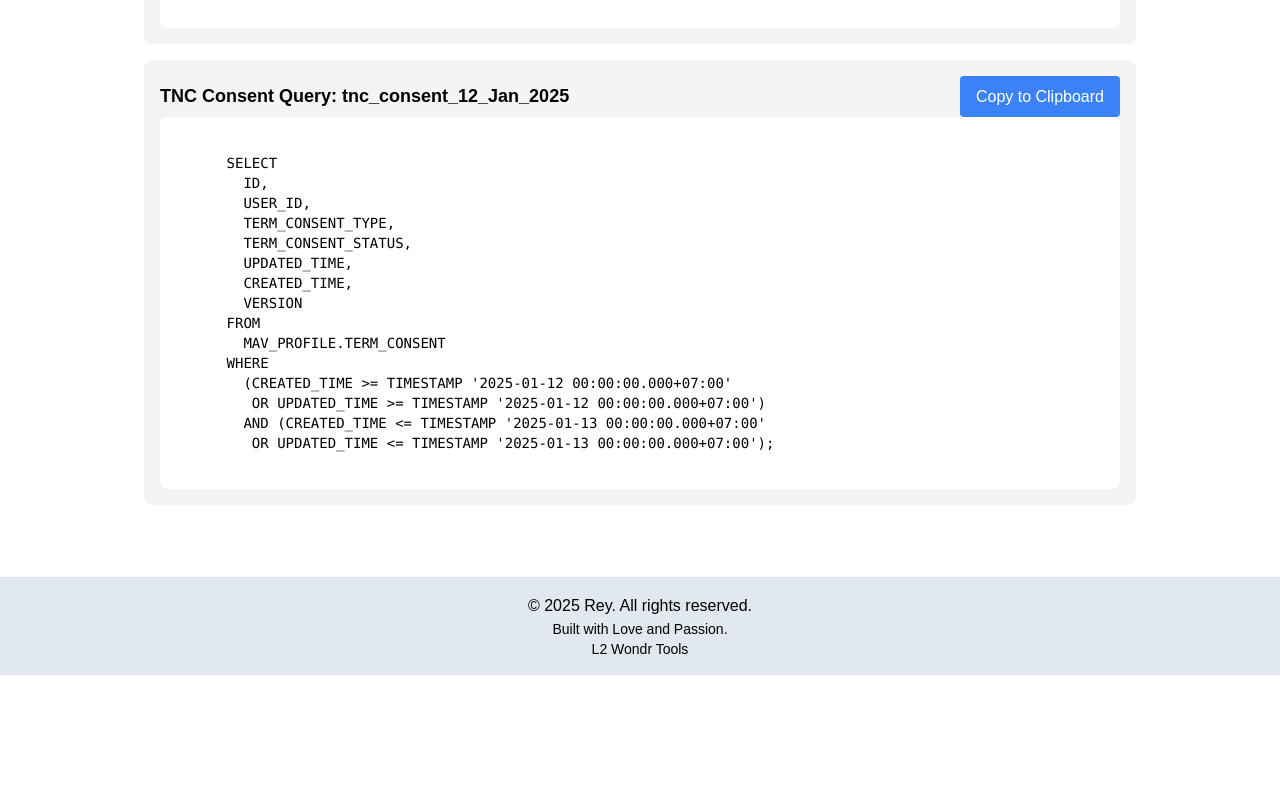
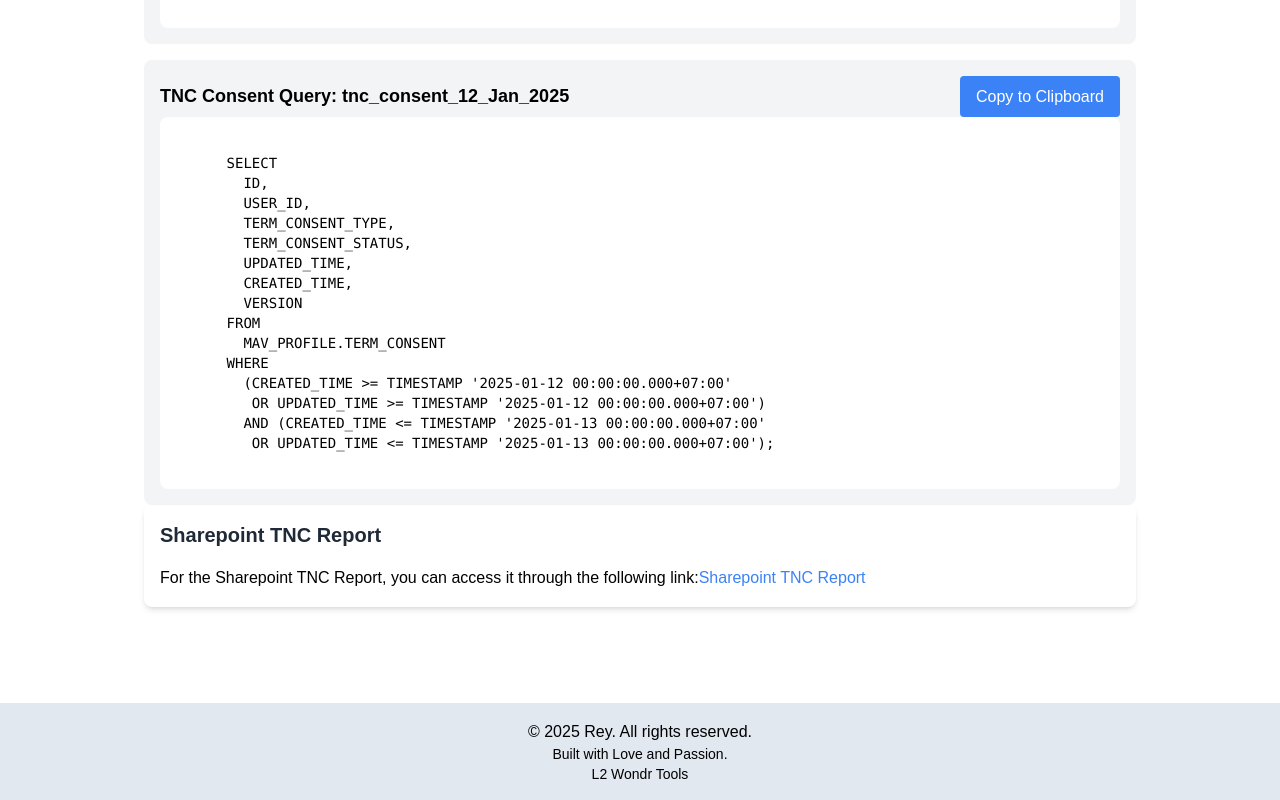
Before and after one commit to rey4799/TechOps-Tools-Hub, a Next.js app: page /daily/tnc in a window 1280 px wide. Shown: the part 987-1787 px from the top of the page. Before the commit the page ends 1662 px from the top, so only its background shows below. Built offline with nearby package versions, Linux system fonts and the light colour scheme.

Commit message:
add sharepoint

```diff
--- a/src/app/daily/tnc/page.js
+++ b/src/app/daily/tnc/page.js
@@ -93,6 +93,20 @@ export default function TncPage() {
           {tncConsentQuery}
         </pre>
       </div>
+      <div className="mb-6 p-4 bg-white rounded-lg shadow-md">
+    <h3 className="text-xl font-semibold text-gray-800 mb-4">Sharepoint TNC Report</h3>
+    <p>
+      For the Sharepoint TNC Report, you can access it through the following link:
+      <a
+        href="https://bankbnitbk.sharepoint.com/sites/MAVERICK/Shared%20Documents/Forms/AllItems.aspx?csf=1&web=1&e=9oOwOg&CID=dd3aaa58%2D7adb%2D4e90%2Da2c0%2D55a724693afe&FolderCTID=0x01200018B3204F20A001499104FB0B53612AF4&id=%2Fsites%2FMAVERICK%2FShared%20Documents%2FGeneral%2F01%20PMO%2F99%20Others%2FPROVISIONING%20REPORTING%20GTM%2Fterms%20consent"
+        target="_blank"
+        rel="noopener noreferrer"
+        className="text-blue-500"
+      >
+        Sharepoint TNC Report
+      </a>
+    </p>
+  </div>
     </div>
   );
 }
```
